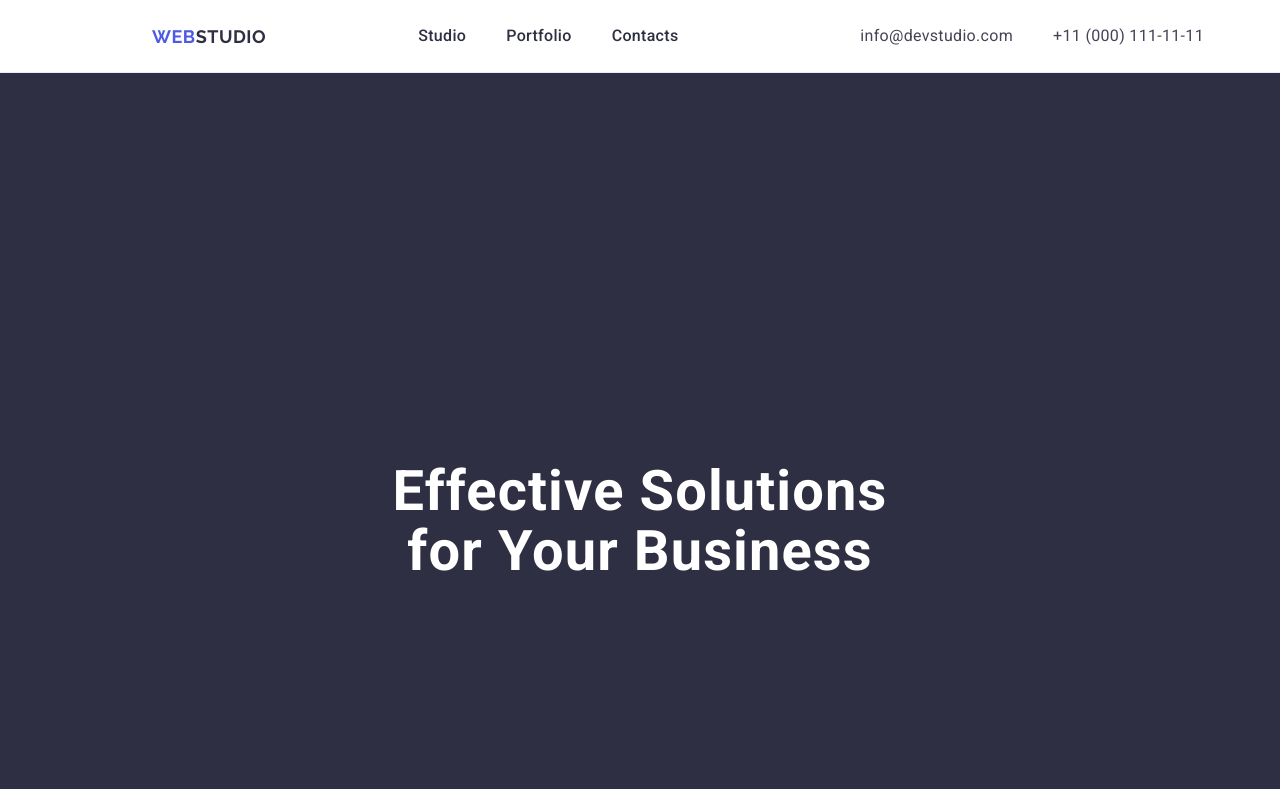
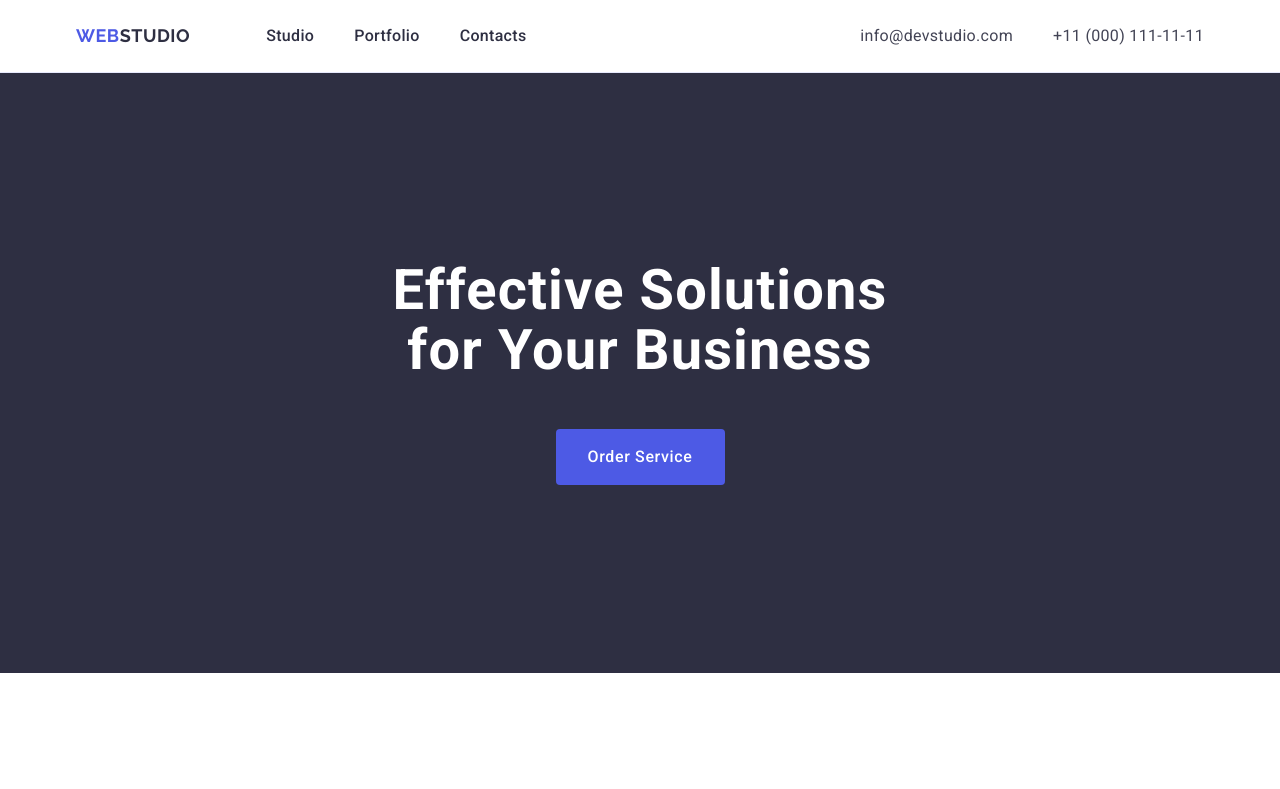
Before and after one commit to Serg20122/goit-markup-hw-03, a plain HTML site: page index.html in a window 1280 px wide. Shown: the top 789 px of the page. Drawn offline with nearby package versions, Linux system fonts and the light colour scheme.

Commit message:
margin, padding

```diff
--- a/css/styles.css
+++ b/css/styles.css
@@ -74,7 +74,6 @@ body {
     letter-spacing: 0.03em;
     text-transform: uppercase;
     line-height: 1.17;
-    padding: 25.5px 76px 25.5px;
     margin-right: 76px;
 }
 
@@ -130,6 +129,10 @@ body {
 
 
 /* Section 1 */
+.banner {
+    padding-left: 0;
+    padding-right: 0;
+}
 .about-section {
     background-color: #2e2f42;
     display: flex;
@@ -143,14 +146,12 @@ body {
     height: 120;
     margin-left: auto;
     margin-right: auto;
-    padding-top: 201px;
-    padding-bottom: 279px;
+    padding-bottom: 48px;
     color: #FFF;
     text-align: center;
     font-size: 56px;
     line-height: 1.07;
     letter-spacing: 0.02em;
-    justify-content: center
 }
 
 .section-button {
@@ -167,6 +168,8 @@ body {
     height: 56px;
     border: none;
     border-radius: 4px;
+    margin-left: auto;
+    margin-right: auto;
 
 
 }
--- a/index.html
+++ b/index.html
@@ -48,7 +48,7 @@
 
     <main>
         <section class="about-section">
-            <div class="container">
+            <div class="container banner">
                 <h1 class="section-title">Effective Solutions for Your Business</h1>
                 <button class="section-button" type="button">Order Service</button>
             </div>
```
